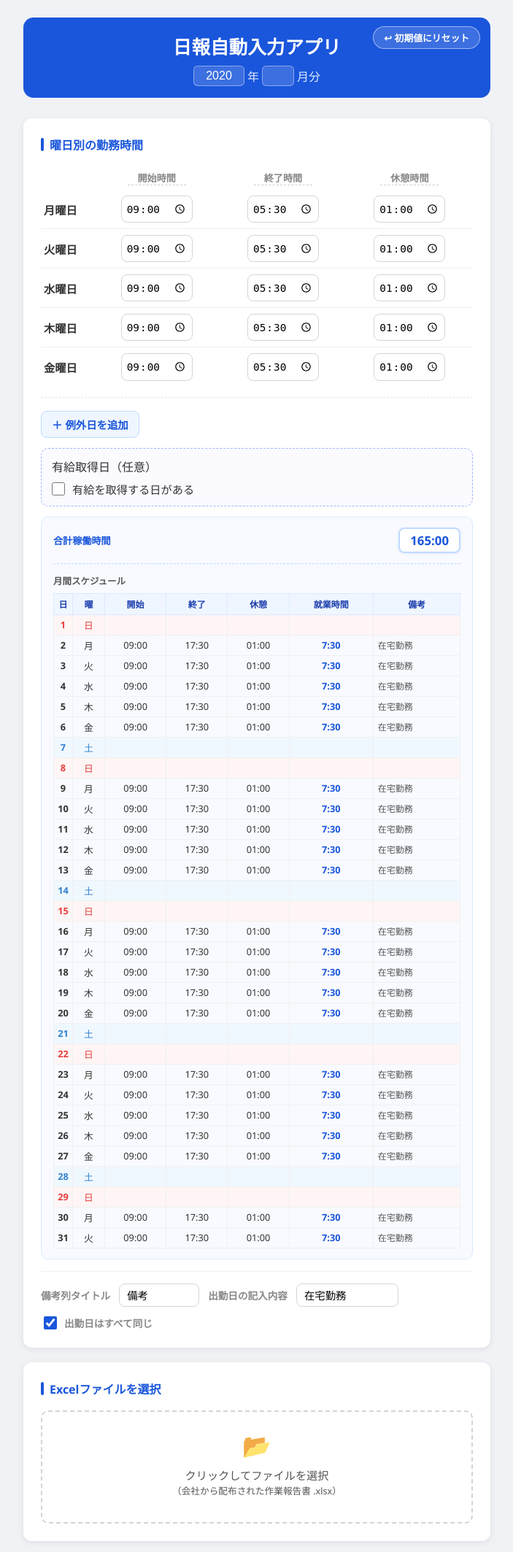
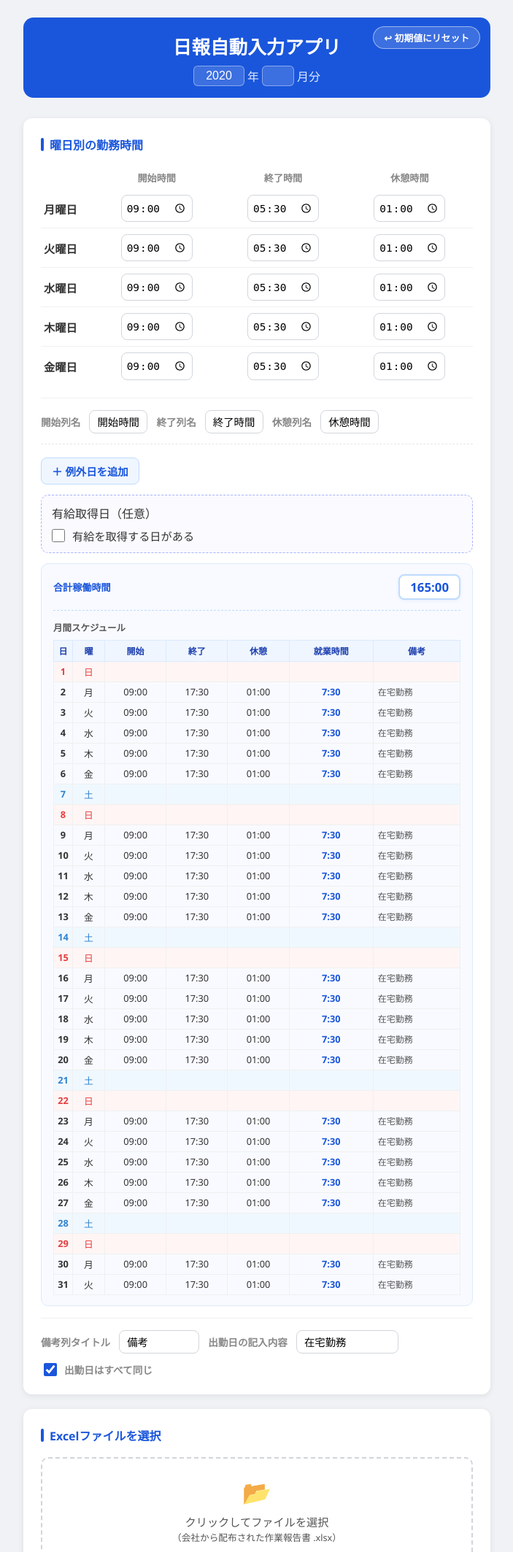
Before and after one commit to Coffeeplantation/DailyReportAutoFillApp, a Flask app: template templates/index.html in a window 1280 px wide. Shown: the top 2127 px of the page at 73% size, without its empty margins (288-991 px from the left). Run offline with Flask 3, Linux system fonts and the light colour scheme; the template is opened without the code that fills it: most values are stand-ins (such as "Sample title", 1, 10 or a date in 2020).

Commit message:
曜日別勤務時間の列名を備考設定と同様のUI（テーブル名入力欄）に変更
- 開始・終了・休憩の列名入力をテーブルヘッダー内のth-inputから独立したnote-row形式に変更
- テーブルヘッダーはJS（syncThLabels）でリアルタイムに反映
- 自動保存・リセット時にもヘッダー表示を同期

Co-Authored-By: Claude Sonnet 4.6 <noreply@anthropic.com>

```diff
--- a/templates/index.html
+++ b/templates/index.html
@@ -103,24 +103,6 @@
     #yearInput  { width: 70px; }
     #monthInput { width: 44px; }
 
-    .th-input {
-      border: none;
-      border-bottom: 1px dashed #ccc;
-      background: transparent;
-      font-size: 0.82rem;
-      color: #888;
-      font-weight: 600;
-      text-align: center;
-      width: 80px;
-      outline: none;
-      padding: 2px 0;
-    }
-
-    .th-input:focus {
-      border-bottom-color: #1a56db;
-      color: #333;
-    }
-
     .card {
       background: #fff;
       border-radius: 12px;
@@ -234,6 +216,7 @@
       box-shadow: 0 0 0 3px rgba(26,86,219,0.1);
     }
 
+    #label_start, #label_end, #label_break { width: 80px; }
     #label_note    { width: 110px; }
     #note_workday  { width: 140px; }
 
@@ -825,9 +808,9 @@
         <thead>
           <tr>
             <th></th>
-            <th><input class="th-input" id="label_start" name="label_start" type="text" value="開始時間"></th>
-            <th><input class="th-input" id="label_end"   name="label_end"   type="text" value="終了時間"></th>
-            <th><input class="th-input" id="label_break" name="label_break" type="text" value="休憩時間"></th>
+            <th id="th_start_label">開始時間</th>
+            <th id="th_end_label">終了時間</th>
+            <th id="th_break_label">休憩時間</th>
           </tr>
         </thead>
         <tbody>
@@ -864,6 +847,15 @@
         </tbody>
       </table>
 
+      <div class="note-row">
+        <label>開始列名</label>
+        <input class="note-input" id="label_start" name="label_start" type="text" value="開始時間">
+        <label>終了列名</label>
+        <input class="note-input" id="label_end" name="label_end" type="text" value="終了時間">
+        <label>休憩列名</label>
+        <input class="note-input" id="label_break" name="label_break" type="text" value="休憩時間">
+      </div>
+
       <div class="time-exc-section">
         <div id="timeExceptionRows"></div>
         <button type="button" class="add-exception-btn" id="addTimeExceptionBtn">＋ 例外日を追加</button>
@@ -1011,6 +1003,7 @@
     document.getElementById('label_break').value  = '休憩時間';
     document.getElementById('label_note').value   = '備考';
     document.getElementById('note_workday').value = '在宅勤務';
+    syncThLabels();
 
     document.getElementById('timeExceptionRows').innerHTML = '';
     document.getElementById('exceptionRows').innerHTML     = '';
@@ -1047,11 +1040,23 @@
         if (el && settings[id]) el.value = settings[id];
       });
     } catch (e) { /* 読み込み失敗時は初期値のまま */ }
-  }
-
-  // 時間入力・タイトル入力・備考入力が変わったら自動保存＆合計更新
-  document.querySelectorAll('input[type="time"], .th-input, .note-input').forEach(el => {
+    syncThLabels();
+  }
+
+  function syncThLabels() {
+    document.getElementById('th_start_label').textContent = document.getElementById('label_start').value || '開始時間';
+    document.getElementById('th_end_label').textContent   = document.getElementById('label_end').value   || '終了時間';
+    document.getElementById('th_break_label').textContent = document.getElementById('label_break').value || '休憩時間';
+  }
+
+  // 時間入力・列名入力・備考入力が変わったら自動保存＆合計更新
+  document.querySelectorAll('input[type="time"], .note-input').forEach(el => {
     el.addEventListener('change', () => { saveSettings(); refreshSummary(); });
+  });
+
+  // 列名入力はリアルタイムでテーブルヘッダーに反映
+  ['label_start','label_end','label_break'].forEach(id => {
+    document.getElementById(id).addEventListener('input', syncThLabels);
   });
 
   // 祝日取得
```
